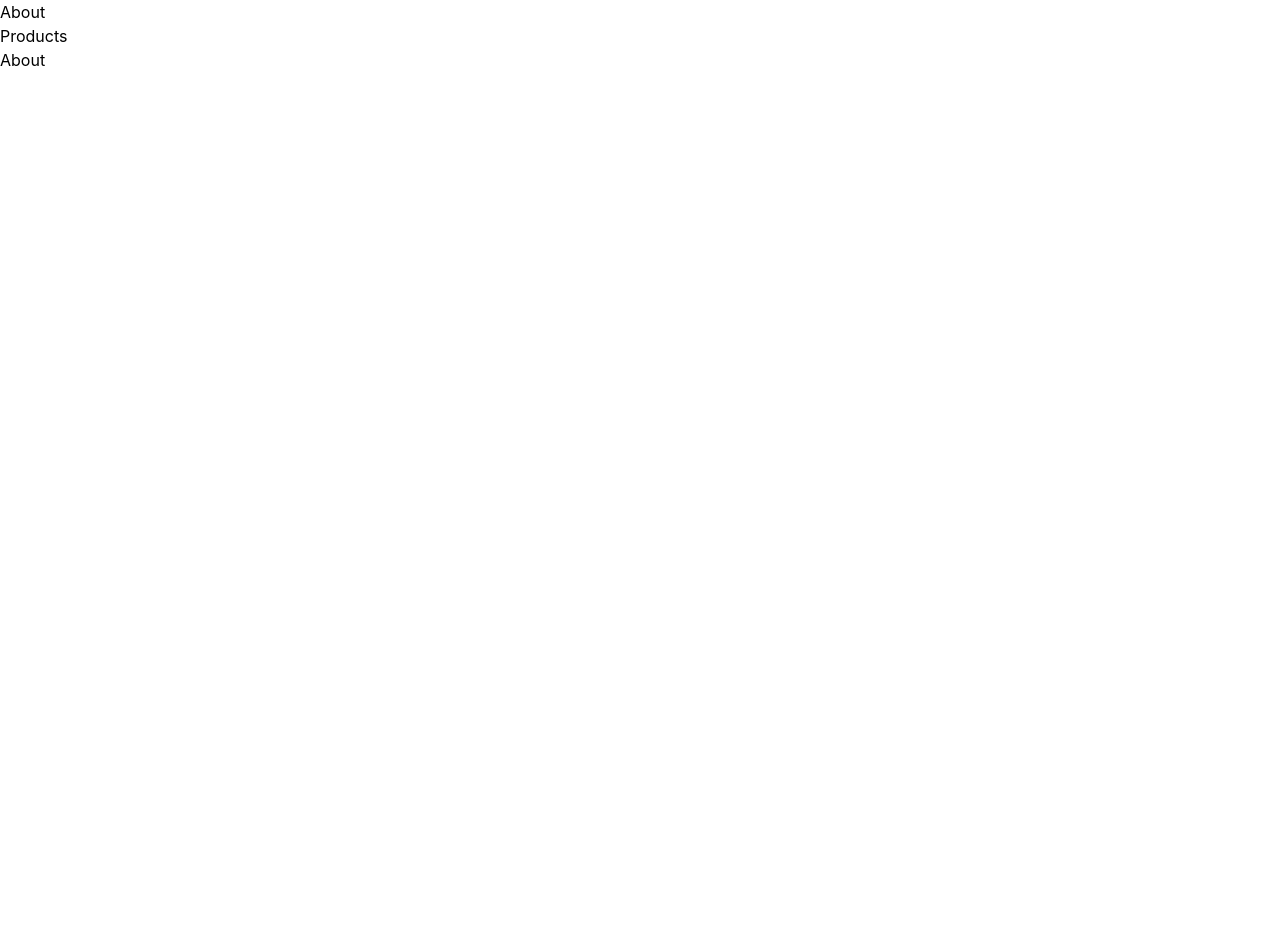
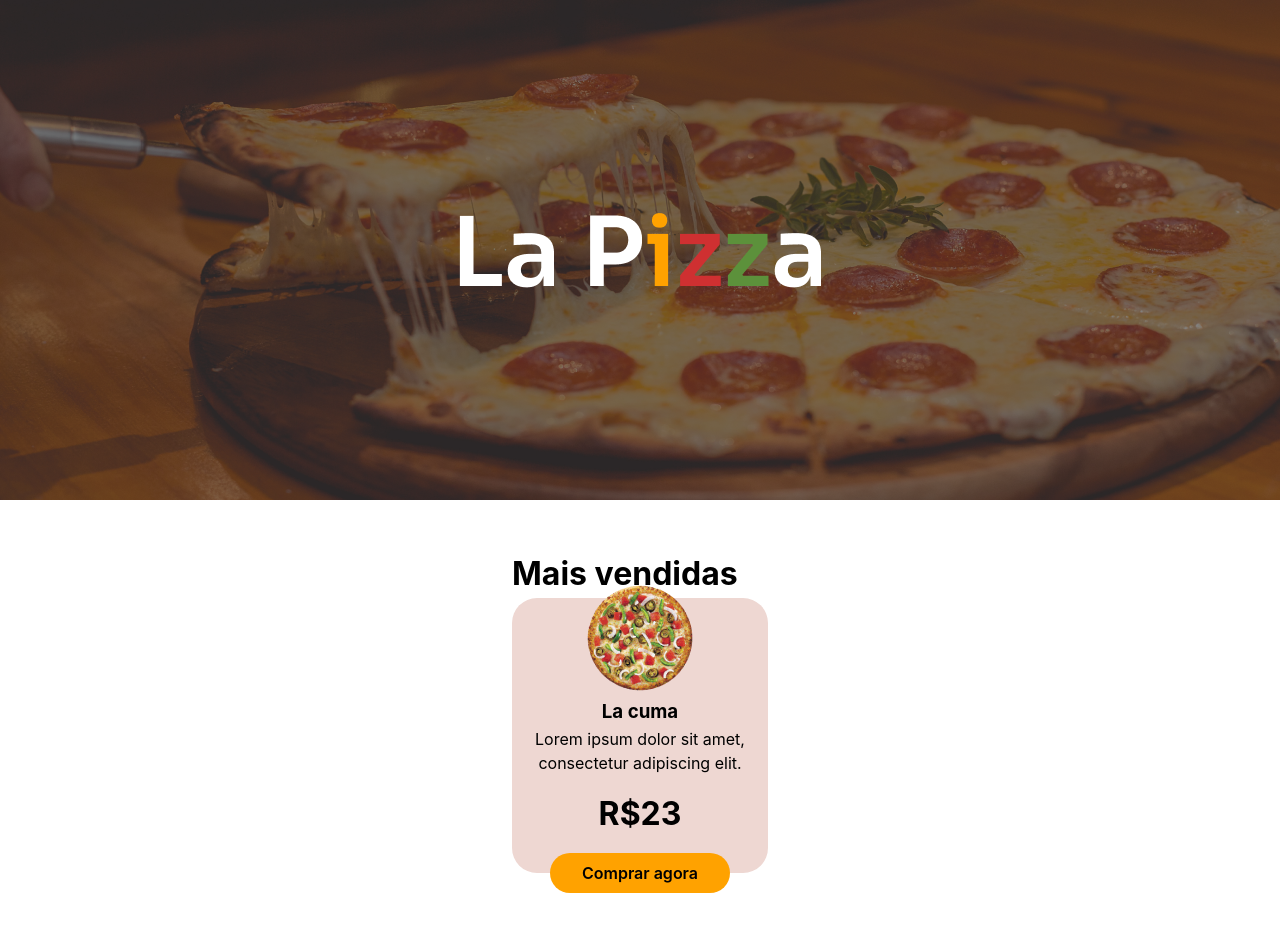
Before and after one commit to GabrielMoslaves/pizza-store, a React (Create React App) app: page / in a window 1280 px wide. Shown: the top 952 px of the page. Before the commit the page ends 800 px from the top, so only its background shows below. Built offline with nearby package versions, Linux system fonts and the light colour scheme.

Commit message:
first section and components

```diff
--- a/package.json
+++ b/package.json
@@ -9,7 +9,8 @@
     "react": "^18.2.0",
     "react-dom": "^18.2.0",
     "react-scripts": "5.0.1",
-    "web-vitals": "^2.1.4"
+    "web-vitals": "^2.1.4",
+    "sass": "1.54.8"
   },
   "scripts": {
     "start": "react-scripts start",
--- a/src/Pages/Home/Home.js
+++ b/src/Pages/Home/Home.js
@@ -1,11 +1,12 @@
 import React from "react";
-import Header from "../../Sections/About/About";
+import Header from "../../Sections/Header/Header";
 import Products from "../../Sections/Products/Products";
 import About from "../../Sections/About/About";
+import styles from "./styles.module.scss";
 
 const Home = () => {
   return (
-    <div>
+    <div className={styles.container}>
       <Header />
       <Products />
       <About />
--- /dev/null
+++ b/src/Pages/Home/styles.module.scss
@@ -0,0 +1,8 @@
+.container {
+  display: flex;
+  flex-direction: column;
+  justify-content: center;
+  align-items: center;
+  width: 100%;
+  // background-color: red;
+}
--- a/src/Sections/Header/Header.js
+++ b/src/Sections/Header/Header.js
@@ -1,7 +1,13 @@
-import React from "react";
+import styles from "./styles.module.scss";
 
 const Header = () => {
-  return <div>Header</div>;
+  return (
+    <div className={styles.container}>
+      <div className={styles.backgroundImage}>
+        <img src="La Pizza.png" alt="banner" />
+      </div>
+    </div>
+  );
 };
 
 export default Header;
--- /dev/null
+++ b/src/Sections/Header/styles.module.scss
@@ -0,0 +1,14 @@
+.container {
+  width: 100%;
+
+  .backgroundImage {
+    background-image: url("../../../public/background.png");
+    height: 500px;
+    align-items: center;
+    justify-content: center;
+    display: flex;
+    background-size: cover;
+    background-repeat: no-repeat;
+    background-position: center;
+  }
+}
--- a/src/Sections/Products/Products.js
+++ b/src/Sections/Products/Products.js
@@ -1,7 +1,14 @@
 import React from "react";
+import Card from "../../components/Card/Card";
+import styles from "./styles.module.scss";
 
 const Products = () => {
-  return <div>Products</div>;
+  return (
+    <div className={styles.container}>
+      <h1>Mais vendidas</h1>
+      <Card />
+    </div>
+  );
 };
 
 export default Products;
--- /dev/null
+++ b/src/Sections/Products/styles.module.scss
@@ -0,0 +1,4 @@
+.container {
+  margin-top: 50px;
+  margin-bottom: 100px;
+}
--- /dev/null
+++ b/src/components/Button/Button.js
@@ -0,0 +1,7 @@
+import styles from "./styles.module.scss";
+
+const Button = ({ text }) => {
+  return <button className={styles.container}>{text}</button>;
+};
+
+export default Button;
--- /dev/null
+++ b/src/components/Button/styles.module.scss
@@ -0,0 +1,7 @@
+.container {
+  background-color: #ffa200;
+  border-radius: 25px;
+  padding: 8px 32px;
+  border: none;
+  font-weight: 600;
+}
--- /dev/null
+++ b/src/components/Card/Card.js
@@ -0,0 +1,17 @@
+import React from "react";
+import styles from "./styles.module.scss";
+import Button from "../Button/Button";
+
+const Card = () => {
+  return (
+    <div className={styles.container}>
+      <img src="/image 16.png" alt="pizza" />
+      <h3>La cuma</h3>
+      <p>Lorem ipsum dolor sit amet, consectetur adipiscing elit.</p>
+      <h1>R$23</h1>
+      <Button text="Comprar agora" />
+    </div>
+  );
+};
+
+export default Card;
--- /dev/null
+++ b/src/components/Card/styles.module.scss
@@ -0,0 +1,15 @@
+.container {
+  background-color: red;
+  display: flex;
+  width: 256px;
+  height: 275px;
+  border-radius: 25px;
+  align-items: center;
+  justify-content: center;
+  flex-direction: column;
+  background-color: #eed7d2;
+  text-align: center;
+  h1 {
+    margin: 15px;
+  }
+}
```
Also changed, not shown: public/background.png (renamed from public/getulio-moraes-Wz3u9_GtkWc-unsplash 1.png), public/manifest.json (deleted), 1 other file (tests, documents, lock files or other folders).
